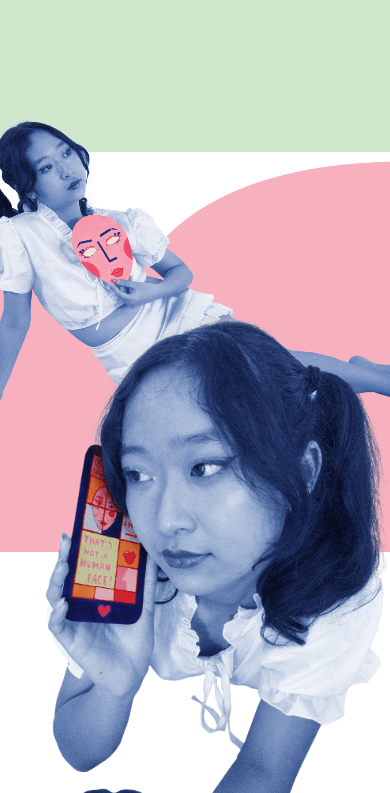
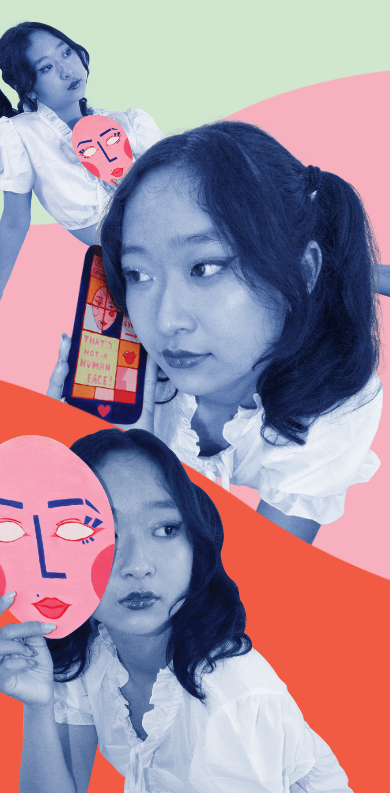
Before and after one commit to Jadedinhh/JadeD-Motions-P1, a website: page deploy/index.html in a window 390 px wide. Shown: the part 51-844 px from the top of the page. Drawn offline with Linux system fonts and the light colour scheme; a web font is replaced by a local one.

Commit message:
phone suze

```diff
--- a/dev/scss/sections/_hero.scss
+++ b/dev/scss/sections/_hero.scss
@@ -1,25 +1,35 @@
 #hero {
   margin-top: -15px;
+
 
   >div {
 
 
-
-
-
     ul {
 
-#empty{
-  background-color: $mint;
-  height: 100px;
- padding-top: 70px;
-}
+      // display: grid;
+      // grid-template-columns: repeat(2, 1fr);
+      // grid-template-areas: "empty empty"
+      // "pink-e pink-e"
+      // "lie phone"
+      // "orange-e orange-e"
+      // "blueming blueming";
+
+      #empty {
+        background-color: $mint;
+        height: 200px;
+        padding-top: 70px;
+        grid-area: empty;
+      }
+
       #pink-element {
         background-image: url("../img/hero/pinkelement.png");
         background-position: center;
         background-size: cover;
-        height: 400px;
+        height: 550px;
         width: 100%;
+        margin-top: -200px;
+        grid-area: pink-e;
 
       }
 
@@ -29,7 +39,8 @@
         background-size: cover;
         height: 400px;
         width: 100%;
-        margin-top: -500px;
+        margin-top: -650px;
+        grid-area: lie;
 
       }
 
@@ -39,15 +50,18 @@
         background-size: cover;
         height: 550px;
         width: 100%;
-        margin-top: -200px;
+        margin-top: -300px;
+        grid-area: phone;
       }
 
       #orange-element {
         background-image: url("../img/hero/orangeelement.png");
         background-position: center;
         background-size: cover;
-        height: 400px;
+        height: 600px;
         width: 100%;
+        margin-top: -250px;
+        grid-area: orange-e;
 
       }
 
@@ -55,9 +69,10 @@
         background-image: url("../img/hero/blueming.png");
         background-position: center;
         background-size: cover;
-        height: 800px;
+        height: 700px;
         width: 100%;
-        margin-top: -500px;
+        margin-top: -600px;
+        grid-area: blueming;
 
       }
 
```
Also changed, not shown: deploy/css/styles.css.
